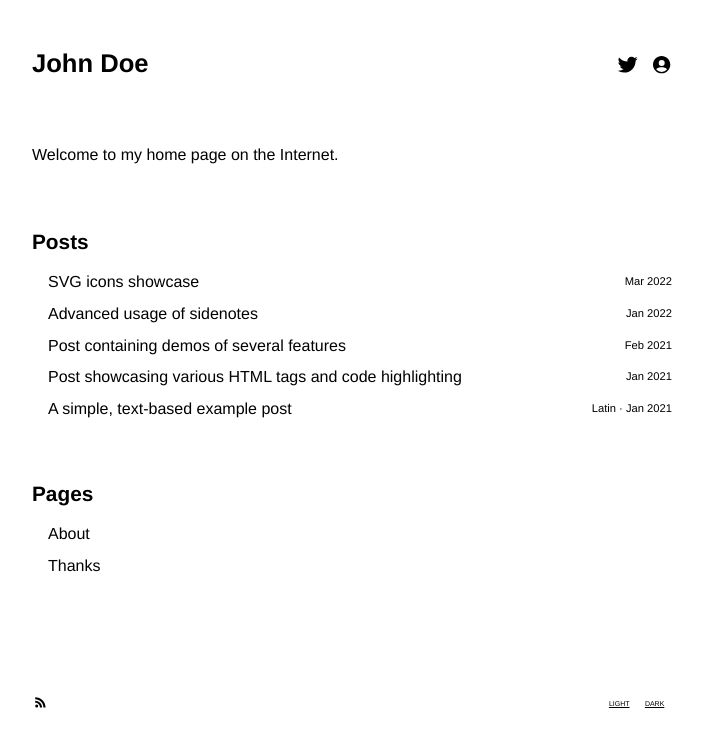
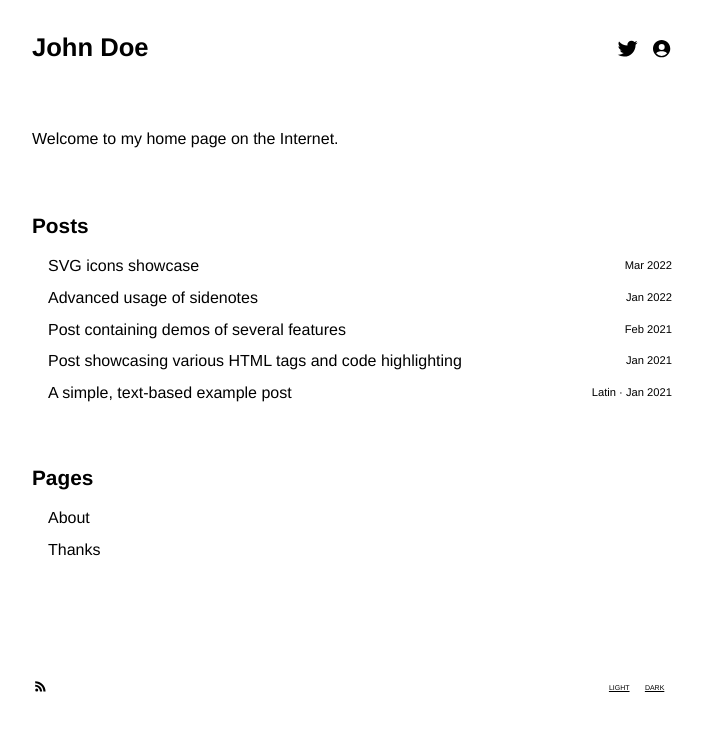
Before and after one commit to lucasrla/papicu, a Jekyll site: the page built from index.md, in a window 1280 px wide. Shown: the top 747 px of the page, without its empty margins (288-991 px from the left). Built offline with Jekyll 4.4.1, drawn with Linux system fonts in a browser that asks for light colours.

Commit message:
Update CSS with new classes and some tweaks

```diff
--- a/_layouts/home.html
+++ b/_layouts/home.html
@@ -7,22 +7,12 @@ layout: default
 
   <div class="dont-shrink">
     {% if site.twitter.username %}
-    <a href="https://twitter.com/{{ site.twitter.username }}" target="_blank" rel="noopener">
-      {%- include svg.html icon="twitter" class="home-icon" -%}
-    </a>
-    {% endif %}
-
-    {% if site.email %}
-    <a href="mailto:{{ site.email }}" target="_blank" rel="noopener">
-      {%- include svg.html icon="email" class="home-icon" -%}
-    </a>
+    <a href="https://twitter.com/{{ site.twitter.username }}" target="_blank" rel="noopener">{%- include svg.html icon="twitter" class="homepage-icon" -%}</a>
     {% endif %}
 
     {% assign about_page = site.pages | where: "permalink", "/about" %}
     {% if about_page[0].permalink %}
-    <a href="/about">
-      {%- include svg.html icon="person" class="home-icon" -%}
-    </a>
+    <a href="/about">{%- include svg.html icon="person" class="homepage-icon" -%}</a>
     {% endif %}
   </div>
 </header>
--- a/assets/main.scss
+++ b/assets/main.scss
@@ -14,7 +14,7 @@ body {
   line-height: 1.33em;
   font-size: 16px;
   max-width: 40em;
-  padding: 2em;
+  padding: 1em 1em;
   margin: auto;
   color: var(--text);
   background-color: var(--bg);
@@ -25,6 +25,7 @@ body {
 @media only screen and (min-width: 1381px) {
   body {
    font-size: 18px;
+   padding: 2em 2em;
    --sn-text-ratio: calc(18/16);
    --sn-margin-fix: 716px;
   }
@@ -199,6 +200,14 @@ hr {
   list-style-type: none;
 }
 
+.tight {
+ margin: 0.2em 0;
+}
+
+.no-margins {
+  margin: 0;
+}
+
 hr.dotted-text {
   border-top: 0;
   text-align: center;
@@ -238,6 +247,14 @@ footer {
   margin-bottom: 8em;
 }
 
+.left-spacer {
+  margin-left: 1em;
+}
+
+.right-spacer {
+  margin-right: 1em;
+}
+
 .top-spacer {
   margin-top: 5em;
 }
@@ -253,9 +270,15 @@ footer {
 .flex-wrapper {
   display: flex;
   flex-wrap: wrap;
+
+  /* https://stackoverflow.com/questions/30887071/margin-top-only-when-the-flex-item-is-wrapped */
+  margin-top: -1em;
 }
 
-/* TODO: merge into one class, .flex-justified */
+.wrapped-item {
+  margin-top: 1em;
+}
+
 .flex-item,
 .flex-header,
 .flex-footer {
@@ -279,6 +302,10 @@ footer {
   }
 }
 
+.stretched {
+  align-self: stretch;
+}
+
 .dont-shrink {
   flex-shrink: 0;
 }
@@ -293,11 +320,29 @@ footer {
   height: auto;
 }
 
+/* -------------- TOBII LIGHTBOX -------------- */
+
 /* NOTE: This is to overwrite tobii-zoom's display (inline-block) */
 /* We intend to only show zoomable images in text "blocks" (never inline) */
 /* eg https://quirksmode.org/css/css2/display.html#inlineblock */
 .tobii-zoom {
   display: block;
+}
+
+.tobii-zoom__icon {
+  background-color: var(--bg);
+  color: var(--links);
+  border: 1px solid var(--border);
+  border-radius: 6px;
+}
+
+.tobii__btn {
+  border: none;
+  color: var(--muted);
+}
+
+.tobii__btn:hover {
+  border: none;
 }
 
 /* -------------- FORMS, INPUTS & BUTTONS -------------- */
@@ -327,7 +372,7 @@ a.link-button {
   display: inline-block;
   line-height: 1.5;
   vertical-align: middle;
-  padding: 0.5em 1em;
+  padding: 0.5em 0.75em;
   background-color: var(--bg);
   border: 1px solid var(--border);
   border-radius: 6px;
@@ -348,9 +393,9 @@ a.link-button:hover {
 
 button svg,
 a.link-button svg {
-  height: 0.8em;
-  width: 0.8em;
-  padding-right: 0.1em;
+  height: 0.9em;
+  width: 0.9em;
+  padding-right: 0.2em;
   overflow: hidden;
 }
 
@@ -380,7 +425,7 @@ button:disabled {
 
 /* -------------- SVG ICONS -------------- */
 
-.home-icon {
+.homepage-icon {
   height: 1.33rem;
   width: 1.33rem;
   margin-top: 0.5em;
@@ -390,9 +435,9 @@ button:disabled {
 }
 
 .header-icon {
-  height: 1em;
-  width: 1em;
-  color: var(--muted);
+  height: 1.2em;
+  width: 1.2em;
+  color: var(--links);
   margin-left: 0.5em;
   overflow: hidden;
 }
@@ -592,11 +637,13 @@ canvas {
   margin-bottom: 3em;
 }
 
-.toc-sidebar summary {
+.toc-sidebar summary,
+.metadata summary {
   color: var(--links);
   margin-bottom: 0;
+  border-bottom: none;
   font-variant: all-small-caps;
-  border-bottom: none;
+  font-weight: 500;
 }
 
 .toc-sidebar details {
```
